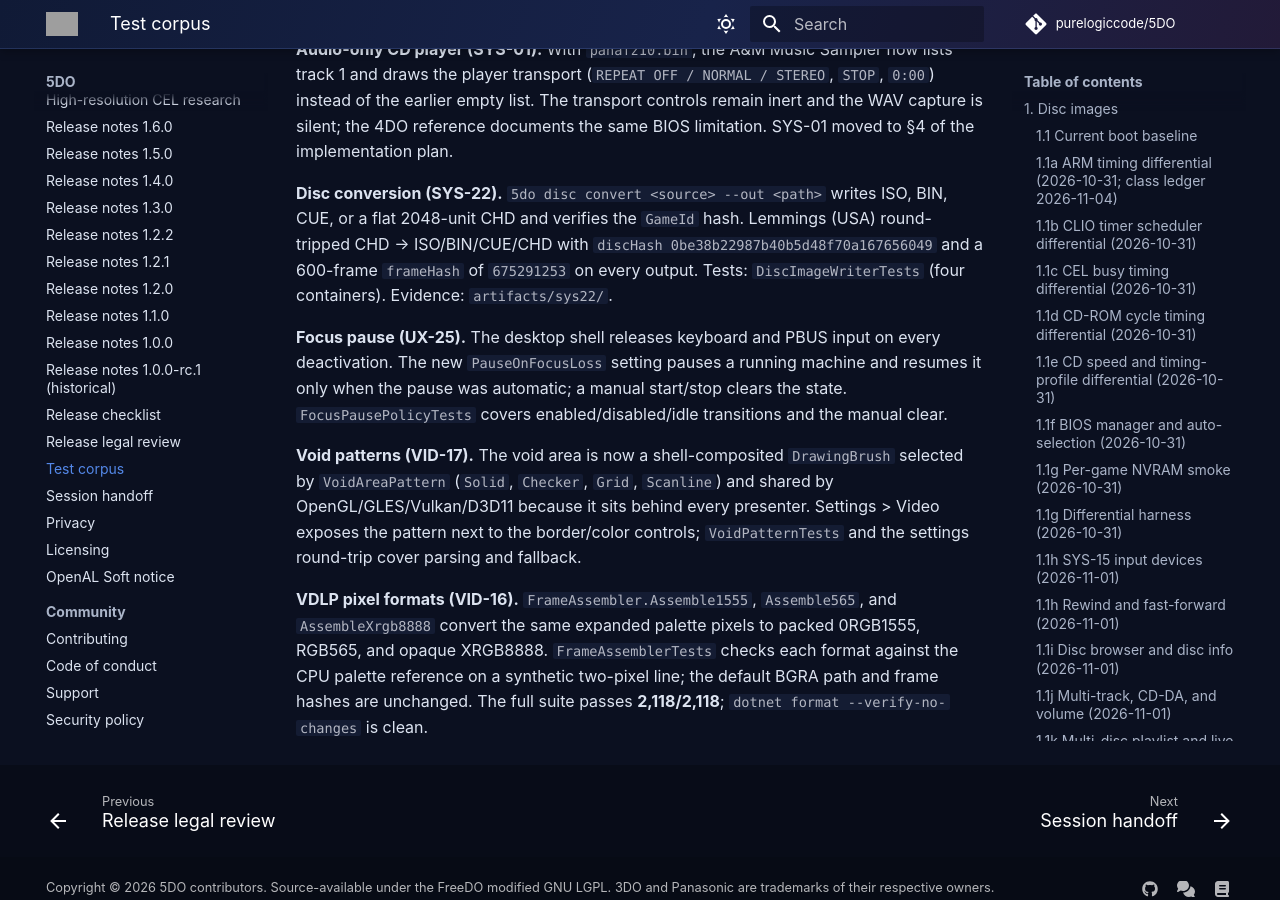
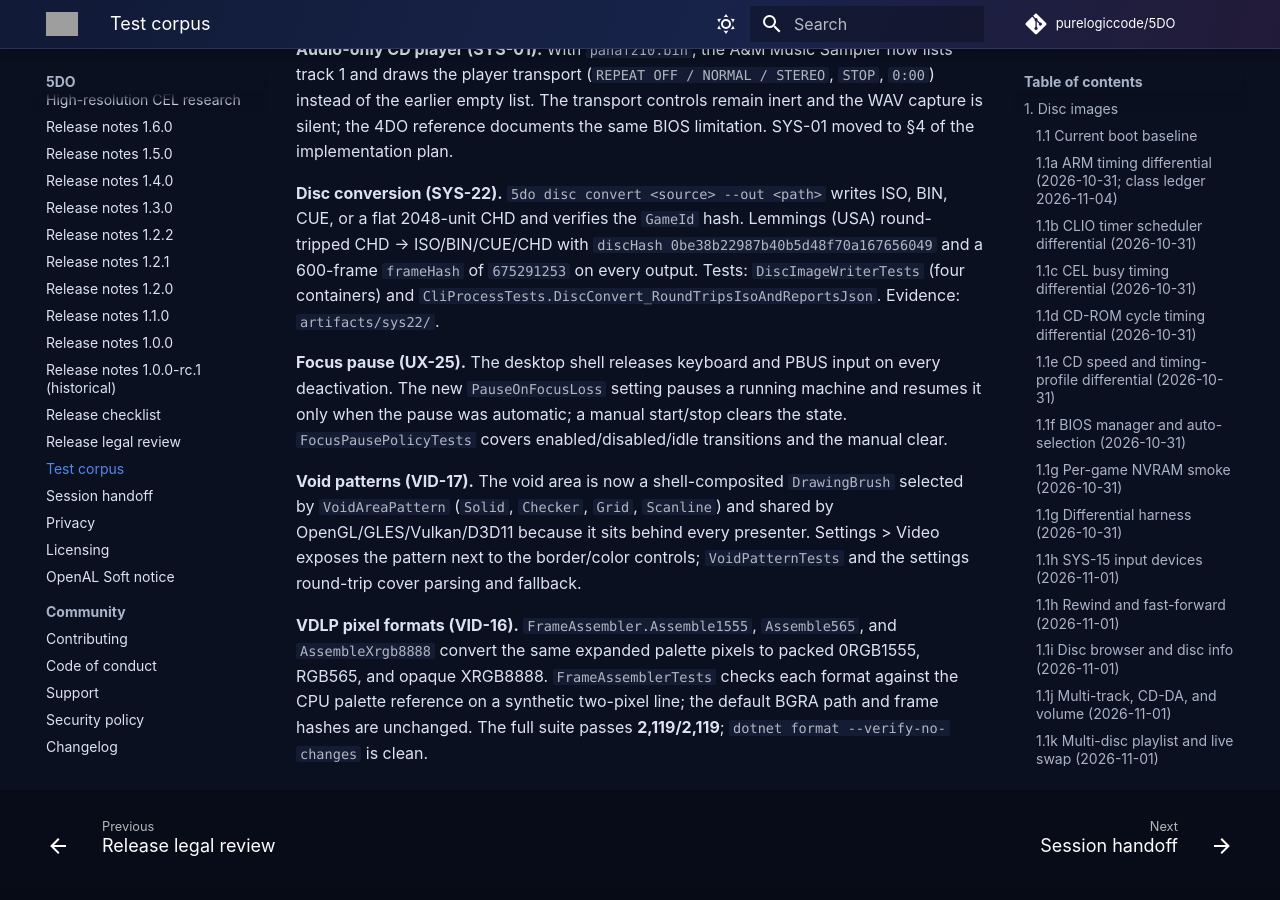
Before and after one commit to purelogiccode/5DO, an MkDocs documentation site: the page built from docs/TestCorpus.md, in a window 1280 px wide and 900 px high, scrolled down 95243 px. Built offline with MkDocs 1.6.1 and Material for MkDocs 9.7.7, drawn with Linux system fonts in a browser that asks for light colours; comment, search, counter and statistics services are not loaded; grey boxes are pictures that could not be loaded.

Commit message:
Cover disc conversion through the CLI and refresh test counts
Add an in-process disc convert JSON round-trip test and update the Status/TestCorpus evidence to 2,119 tests.

```diff
--- a/docs/TestCorpus.md
+++ b/docs/TestCorpus.md
@@ -3495,7 +3495,8 @@ limitation. SYS-01 moved to §4 of the implementation plan.
 BIN, CUE, or a flat 2048-unit CHD and verifies the `GameId` hash. Lemmings (USA)
 round-tripped CHD → ISO/BIN/CUE/CHD with `discHash
 0be38b22987b40b5d48f70a167656049` and a 600-frame `frameHash` of `675291253` on
-every output. Tests: `DiscImageWriterTests` (four containers). Evidence:
+every output. Tests: `DiscImageWriterTests` (four containers) and
+`CliProcessTests.DiscConvert_RoundTripsIsoAndReportsJson`. Evidence:
 `artifacts/sys22/`.
 
 **Focus pause (UX-25).** The desktop shell releases keyboard and PBUS input on every
@@ -3513,5 +3514,5 @@ the settings round-trip cover parsing and fallback.
 `AssembleXrgb8888` convert the same expanded palette pixels to packed 0RGB1555,
 RGB565, and opaque XRGB8888. `FrameAssemblerTests` checks each format against the
 CPU palette reference on a synthetic two-pixel line; the default BGRA path and frame
-hashes are unchanged. The full suite passes **2,118/2,118**; `dotnet format
+hashes are unchanged. The full suite passes **2,119/2,119**; `dotnet format
 --verify-no-changes` is clean.
```
Also changed, not shown: docs/KnownIssues.md (+2 -1 lines), docs/Status.md (+1 -1 lines), 1 other file.
